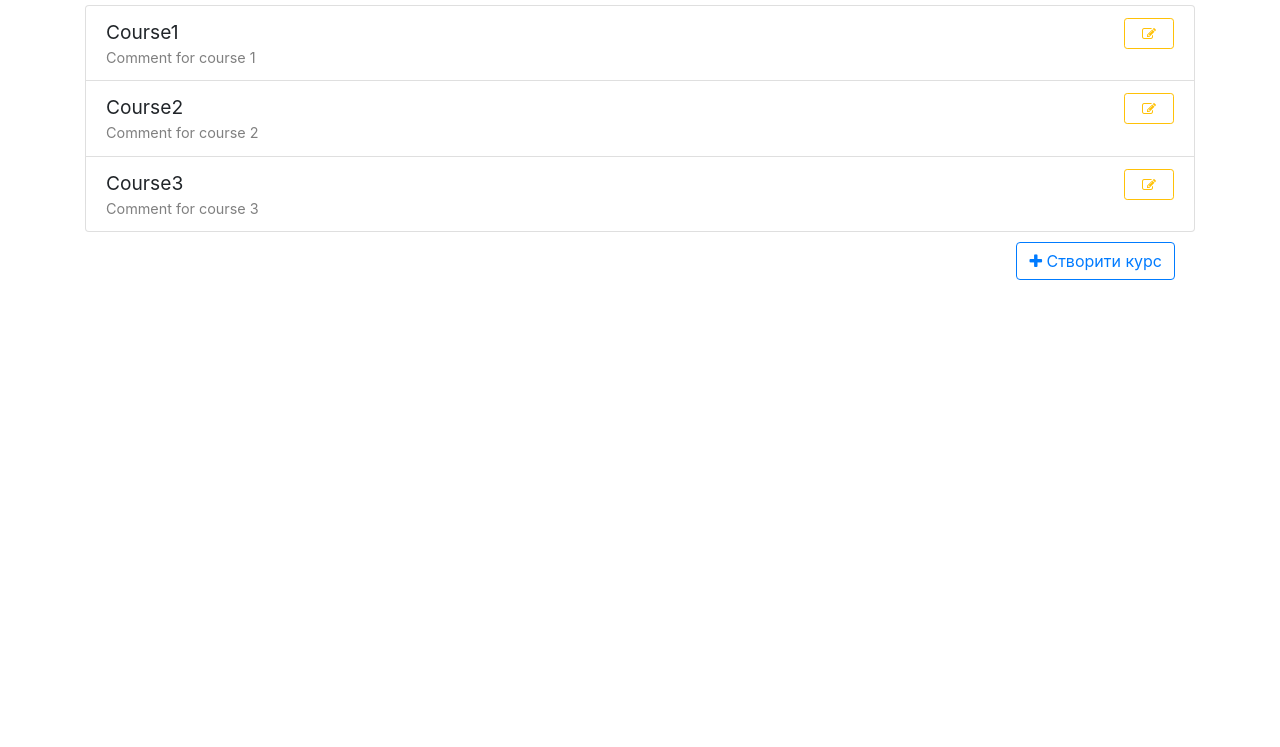
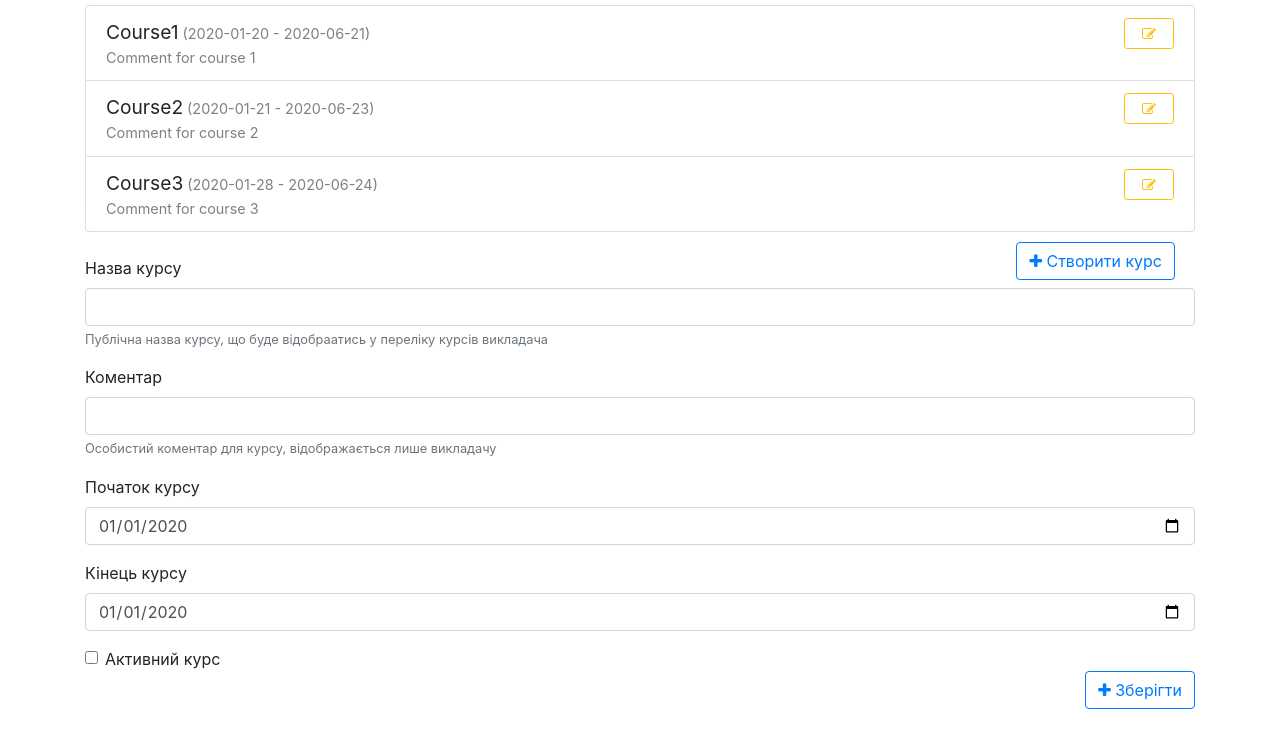
Before and after one commit to NarbiD/sc-teacher-frontend, a React app: page / in a window 1280 px wide. Shown: the part 51-798 px from the top of the page. Built offline with nearby package versions, Linux system fonts and the light colour scheme.

Commit message:
added course creation menu

```diff
--- a/src/components/app/App.js
+++ b/src/components/app/App.js
@@ -1,14 +1,42 @@
 import React from 'react';
 import './App.css';
 
-import AvaibleCourses from './available-courses/available-courses'
+import AvailableCourses from '../available-courses/available-courses';
+import CreateCourse from '../create-course/create-course';
 
-function App() {
-  return (
-    <div className="App">
-        <AvaibleCourses />
-    </div>
-  );
+export default class App extends React.Component {
+
+  maxId = 100;
+
+  state = {
+    items: [
+        {id: 1, label: 'Course1', comment: 'Comment for course 1',
+        startDate: '2020-01-20', endDate: '2020-06-21'},
+        {id: 2, label: 'Course2', comment: 'Comment for course 2',
+        startDate: '2020-01-21', endDate: '2020-06-23'},
+        {id: 3, label: 'Course3', comment: 'Comment for course 3',
+        startDate: '2020-01-28', endDate: '2020-06-24'}
+    ]
+  }
+
+  addItem(newItem) {
+    this.maxId++;
+    const entry = { id:this.maxId, ...newItem };
+    const currentItems = [
+      ...this.state.items,
+      entry
+    ];
+    this.setState({items: currentItems});
+    console.log(this.state.items);
+  };
+
+  render(){
+    return (
+      <div className="App">
+        <AvailableCourses items={this.state.items} />
+        <br />
+        <CreateCourse onCreate={ (item) => this.addItem(item) } />
+      </div>
+    );
+  }
 }
-
-export default App;
--- a/src/components/app/available-courses/available-courses.js
+++ /dev/null
@@ -1,23 +0,0 @@
-import React, { Component } from 'react';
-import CourseList from './course-list/course-list';
-import CreateCourse from './create-course/create-course';
-import Title from './title/title';
-
-export default class availableCourses extends Component {
-    state = {
-        items: [
-            {id: 1, label: 'Course1', comment: 'Comment for course 1'},
-            {id: 2, label: 'Course2', comment: 'Comment for course 2'},
-            {id: 3, label: 'Course3', comment: 'Comment for course 3'}
-        ]
-    }
-    render() {
-        const { items } = this.state;
-        return (
-            <div>
-                <Title />
-                <CourseList items={ items } />
-                <CreateCourse />
-            </div>)
-    }
-}
--- /dev/null
+++ b/src/components/available-courses/available-courses.js
@@ -0,0 +1,16 @@
+import React from 'react';
+import CourseList from './course-list/course-list';
+import CreateCourse from './create-course/create-course';
+import Title from './title/title';
+
+const AvailableCourses = ({ items }) => {
+    return (
+        <div>
+            <Title />
+            <CourseList items={ items } />
+            <CreateCourse />
+        </div>
+    );
+}
+
+export default AvailableCourses;
--- a/src/components/app/available-courses/course-item/course-list-item.css
+++ b/src/components/available-courses/course-item/course-list-item.css
@@ -9,6 +9,13 @@
     color: grey;
 }
 
+.course-list-item .duration {
+    font-size: 0.9rem;
+    color: grey;
+    margin-left: 4px;
+    display: inline-block;
+}
+
 .course-list-item button {
     width: 50px;
   }
--- a/src/components/app/available-courses/course-item/course-list-item.js
+++ b/src/components/available-courses/course-item/course-list-item.js
@@ -2,10 +2,11 @@ import React from 'react';
 
 import './course-list-item.css';
 
-const CourseListItem = ({ label, comment }) => {
+const CourseListItem = ({ label, comment, startDate, endDate }) => {
     return (
         <span className="course-list-item">
             <div className="label">{label}</div>
+            <div className="duration">({startDate} - {endDate})</div>
             <button type="button" className="btn btn-outline-warning btn-sm float-right">
                 <span className="fa fa-pencil-square-o"></span>
             </button>
--- /dev/null
+++ b/src/components/course-form/course-duration/course-duration/course-duration.css
@@ -0,0 +1,3 @@
+.form-inli {
+    width:100%;
+}
--- /dev/null
+++ b/src/components/course-form/course-input-from-group/course-form-group.js
@@ -0,0 +1,87 @@
+import React, { Component } from 'react';
+
+export default class CourseFormGroup extends Component{
+
+    state = {
+        label: '',
+        comment: '',
+        startDate: '2020-01-01',
+        endDate: '2020-01-01',
+        active: false
+    }
+
+    onChange = (e) => {
+        const { name, value, type, checked } = e.target;
+        if (type === 'checkbox') {
+            this.setState({ [name]: !checked });
+        } else {
+            this.setState({ [name]: value });
+        }
+    }
+
+    onSubmit = (e) => {
+        e.preventDefault();
+        this.props.onSub(this.state);
+    }
+
+    render() {
+        return (<form
+        onSubmit={this.onSubmit}>
+            <div className="form-group">
+                <label className="input-form-label">Назва курсу</label>
+                <input type="text"
+                    className="form-control"
+                    name="label"
+                    value={this.state.label}
+                    onChange={this.onChange}
+                    placeholder="" />
+                <small className="form-text text-muted">Публічна назва курсу, що буде відобраатись у переліку курсів викладача</small>
+            </div>
+            <div className="form-group">
+                <label className="input-form-label">Коментар</label>
+                <input type="text"
+                    className="form-control"
+                    name="comment"
+                    value={this.state.comment}
+                    onChange={this.onChange}
+                    placeholder="" />
+                <small className="form-text text-muted">Особистий коментар для курсу, відображається лише викладачу</small>
+            </div>
+            <div className="form-group">
+                <label>Початок курсу</label>
+                <input
+                    className="form-control"
+                    name="startDate"
+                    value={this.state.startDate}
+                    onChange={this.onChange}
+                    type="date" />
+            </div>
+            <div className="form-group">
+                <label>Кінець курсу</label>
+                <input
+                    className="form-control"
+                    name="endDate"
+                    value={this.state.endDate}
+                    onChange={this.onChange}
+                    type="date" />
+            </div>
+            <div className="form-check">
+                <label className="form-check-label">
+                    <input
+                    className="form-check-input"
+                    name="active"
+                    value={this.state.active}
+                    onChange={this.onChange}
+                    type="checkbox" />
+                    <span> Активний курс</span>
+                </label>
+            </div>
+            <button
+                type="submit"
+                className="btn btn-outline-primary float-right" >
+                <span className="fa fa-plus"></span>
+                <span> Зберігти</span>
+            </button>
+        </form>)
+    };
+};
--- /dev/null
+++ b/src/components/create-course/create-course.js
@@ -0,0 +1,9 @@
+import React from 'react'
+
+import CourseFormGroup from '../course-form/course-input-from-group/course-form-group'
+
+const CreateCourse = ({ onCreate }) => {
+    return <CourseFormGroup onSub={(item)=>onCreate(item)} />
+}
+
+export default CreateCourse;
```
Also changed, not shown: src/components/course-form/course-duration/course-duration/course-duration.js (added, +16 -0 lines), src/components/course-form/course-duration/date-input-form/date-input-form.js (added, +10 -0 lines), src/components/course-form/course-input-checkbox/course-input-checkbox.js (added, +14 -0 lines), src/components/course-form/course-input-form-block/course-input-form-block.js (added, +14 -0 lines), src/components/course-form/course-input-form/course-input-form.js (added, +14 -0 lines), src/components/edit-course/edit-course.js (added, +11 -0 lines), src/components/available-courses/course-list/course-list.css (added), src/components/available-courses/course-list/course-list.js (renamed from src/components/app/available-courses/course-list/course-list.js), src/components/available-courses/create-course/create-course.css (renamed from src/components/app/available-courses/create-course/create-course.css), src/components/available-courses/create-course/create-course.js (renamed from src/components/app/available-courses/create-course/create-course.js), src/components/available-courses/title/title.js (renamed from src/components/app/available-courses/title/title.js).
